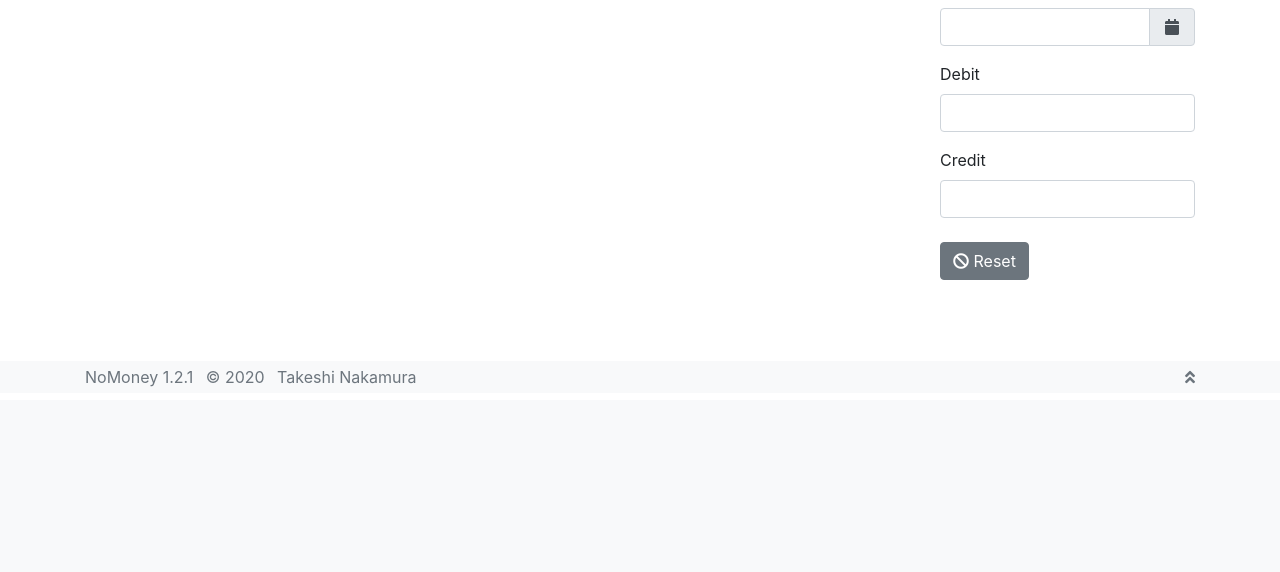
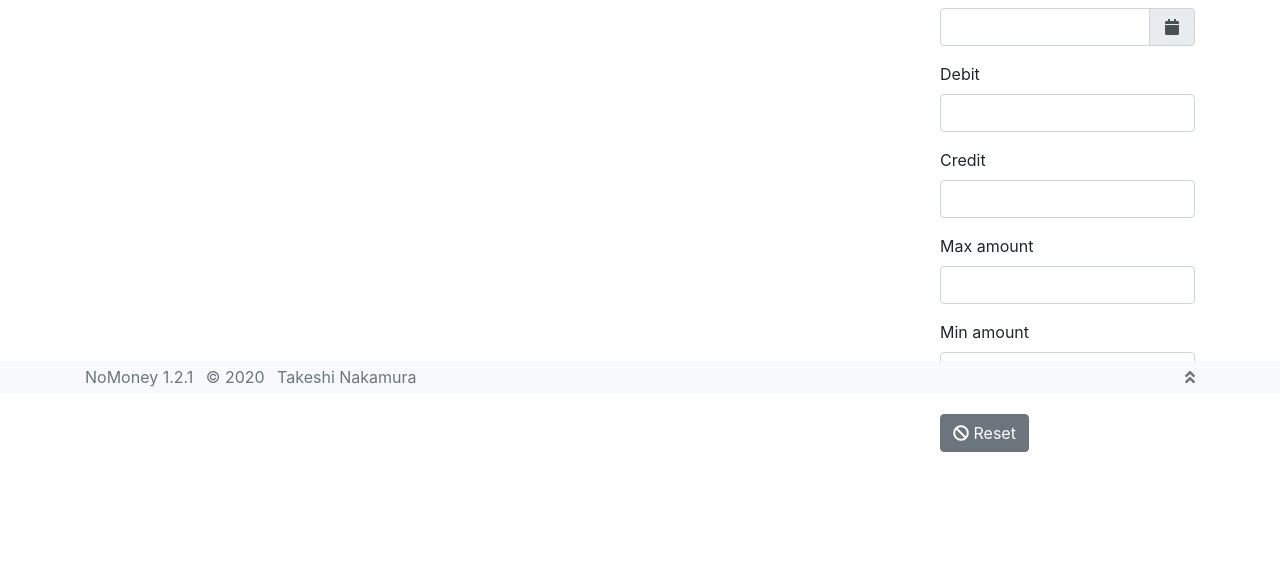
Before and after one commit to taqueci/nomoney, a Django app: page /money/journals/ in a window 1280 px wide. Shown: the part 407-979 px from the top of the page. Before the commit the page ends 794 px from the top, so only its background shows below. Run offline with Django 3.2, Linux system fonts and the light colour scheme; the visitor is signed in with stand-in values (Sample User, id 1); data that the repository does not hold is empty; some libraries are stand-ins or nearby versions.

Commit message:
Add amount filter

```diff
--- a/money/templates/money/journals/index.html
+++ b/money/templates/money/journals/index.html
@@ -211,6 +211,16 @@
   </select>
 </div>
 
+<div class="form-group">
+  <label>{% trans 'Max amount' %}</label>
+  <input type="number" name="max" value="{% url_param_value 'max' %}" min="0" class="form-control">
+</div>
+
+<div class="form-group">
+  <label>{% trans 'Min amount' %}</label>
+  <input type="number" name="min" value="{% url_param_value 'min' %}" min="0" class="form-control">
+</div>
+
 {% if tag %}
 <div class="form-group">
   <label>{% trans 'Tag' %}</label>
--- a/money/templatetags/journal.py
+++ b/money/templatetags/journal.py
@@ -54,6 +54,8 @@ def journal_filter_items(request):
     f_end = request.GET.get('end')
     f_debit = list(request.GET.getlist('debit'))
     f_credit = list(request.GET.getlist('credit'))
+    f_max = request.GET.get('max')
+    f_min = request.GET.get('min')
     f_tag = list(request.GET.getlist('tag'))
 
     if f_keyword:
@@ -73,6 +75,16 @@ def journal_filter_items(request):
         for x in Account.objects.filter(id__in=f_credit):
             item.append({'key': _('Credit'), 'value': x.name})
 
+    if f_max and f_max.isdecimal():
+        item.append({
+            'key': _('Max amount'), 'value': '{:,}'.format(int(f_max))
+        })
+
+    if f_min and f_min.isdecimal():
+        item.append({
+            'key': _('Min amount'), 'value': '{:,}'.format(int(f_min))
+        })
+
     if f_tag:
         for x in Tag.objects.filter(id__in=f_tag):
             item.append({'key': _('Tag'), 'value': x.name})
--- a/money/views/journals.py
+++ b/money/views/journals.py
@@ -35,6 +35,9 @@ def index(request):
     f_debit = list(request.GET.getlist('debit'))
     f_credit = list(request.GET.getlist('credit'))
 
+    f_max = request.GET.get('max')
+    f_min = request.GET.get('min')
+
     f_tag = list(request.GET.getlist('tag'))
 
     tag = Tag.objects.all()
@@ -59,6 +62,12 @@ def index(request):
 
     if f_credit:
         q = q.filter(credit__in=f_credit)
+
+    if f_min and f_min.isdecimal():
+        q = q.filter(amount__gte=f_min)
+
+    if f_max and f_max.isdecimal():
+        q = q.filter(amount__lte=f_max)
 
     if f_tag:
         q = q.filter(tags__in=f_tag)
```
Also changed, not shown: money/locale/ja/LC_MESSAGES/django.po.
